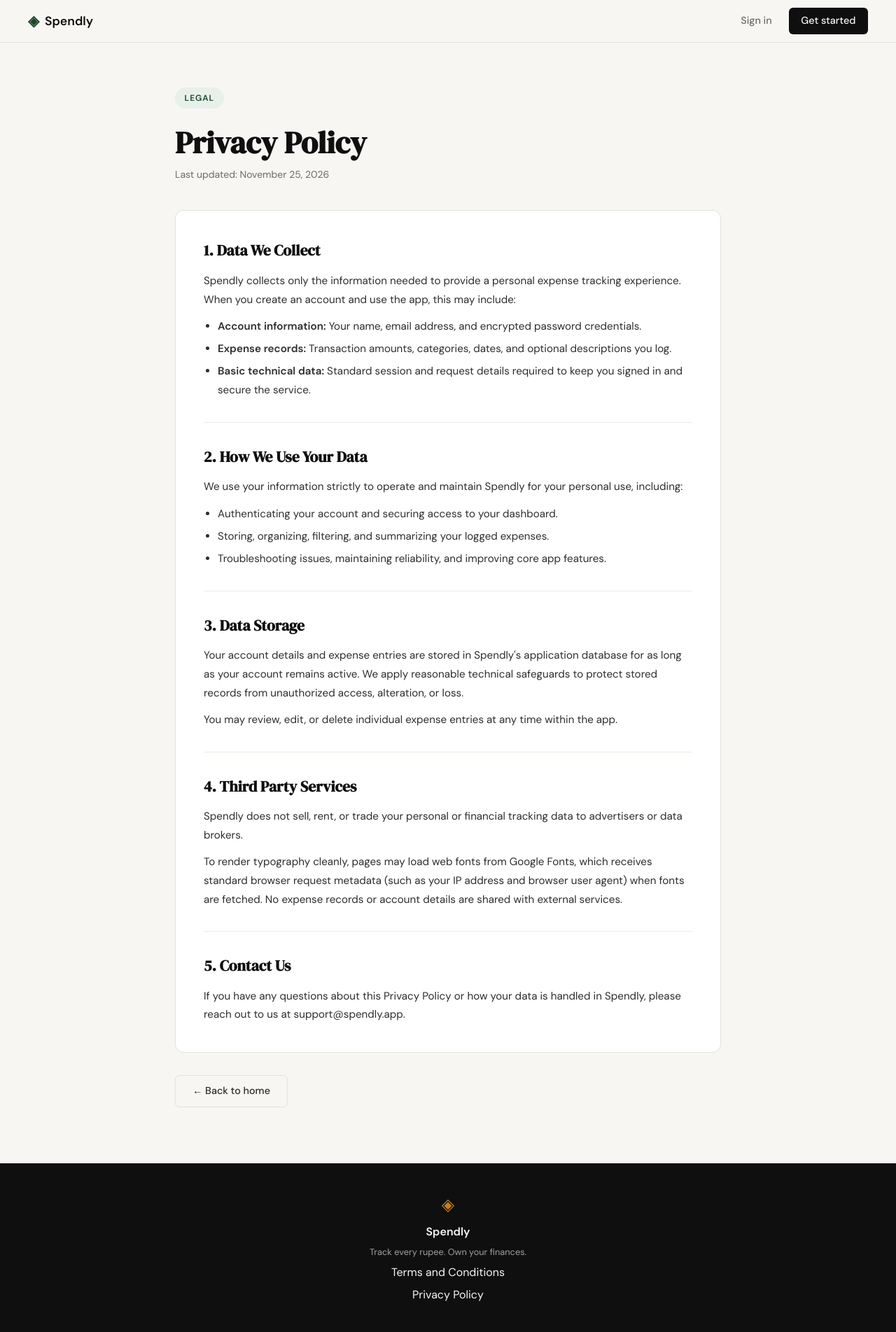
After one commit to pixelvector007/spendly, a Flask app: page /privacy in a window 1280 px wide. The commit adds this page. Shown: the whole page at 70% size. Run offline with Flask 3, Linux system fonts and the light colour scheme.

```diff
--- a/app.py
+++ b/app.py
@@ -25,6 +25,11 @@ def login():
 @app.route("/terms")
 def terms():
     return render_template("terms.html")
+
+
+@app.route("/privacy")
+def privacy():
+    return render_template("privacy.html")
 
 
 # ------------------------------------------------------------------ #
--- a/templates/base.html
+++ b/templates/base.html
@@ -35,7 +35,7 @@
             <span class="footer-name">Spendly</span>
             <p class="footer-copy">Track every rupee. Own your finances.</p>
             <a href="/terms">Terms and Conditions</a>
-            <a href="#">Privacy Policy</a>
+            <a href="/privacy">Privacy Policy</a>
 
         </div>
     </footer>
--- /dev/null
+++ b/templates/privacy.html
@@ -0,0 +1,85 @@
+{% extends "base.html" %}
+
+{% block title %}Privacy Policy — Spendly{% endblock %}
+
+{% block content %}
+
+<section class="legal-section">
+    <div class="legal-container">
+
+        <div class="legal-header">
+            <div class="hero-badge">Legal</div>
+            <h1 class="legal-title">Privacy Policy</h1>
+            <p class="legal-updated">Last updated: November 25, 2026</p>
+        </div>
+
+        <div class="legal-card">
+            <div class="legal-block">
+                <h2>1. Data We Collect</h2>
+                <p>
+                    Spendly collects only the information needed to provide a personal expense
+                    tracking experience. When you create an account and use the app, this may include:
+                </p>
+                <ul>
+                    <li><strong>Account information:</strong> Your name, email address, and encrypted password credentials.</li>
+                    <li><strong>Expense records:</strong> Transaction amounts, categories, dates, and optional descriptions you log.</li>
+                    <li><strong>Basic technical data:</strong> Standard session and request details required to keep you signed in and secure the service.</li>
+                </ul>
+            </div>
+
+            <div class="legal-block">
+                <h2>2. How We Use Your Data</h2>
+                <p>
+                    We use your information strictly to operate and maintain Spendly for your personal use, including:
+                </p>
+                <ul>
+                    <li>Authenticating your account and securing access to your dashboard.</li>
+                    <li>Storing, organizing, filtering, and summarizing your logged expenses.</li>
+                    <li>Troubleshooting issues, maintaining reliability, and improving core app features.</li>
+                </ul>
+            </div>
+
+            <div class="legal-block">
+                <h2>3. Data Storage</h2>
+                <p>
+                    Your account details and expense entries are stored in Spendly's application database
+                    for as long as your account remains active. We apply reasonable technical safeguards
+                    to protect stored records from unauthorized access, alteration, or loss.
+                </p>
+                <p>
+                    You may review, edit, or delete individual expense entries at any time within the app.
+                </p>
+            </div>
+
+            <div class="legal-block">
+                <h2>4. Third Party Services</h2>
+                <p>
+                    Spendly does not sell, rent, or trade your personal or financial tracking data
+                    to advertisers or data brokers.
+                </p>
+                <p>
+                    To render typography cleanly, pages may load web fonts from Google Fonts, which
+                    receives standard browser request metadata (such as your IP address and browser user
+                    agent) when fonts are fetched. No expense records or account details are shared with
+                    external services.
+                </p>
+            </div>
+
+            <div class="legal-block">
+                <h2>5. Contact Us</h2>
+                <p>
+                    If you have any questions about this Privacy Policy or how your data is handled in
+                    Spendly, please reach out to us at
+                    <a href="mailto:support@spendly.app">support@spendly.app</a>.
+                </p>
+            </div>
+        </div>
+
+        <div class="legal-back">
+            <a href="{{ url_for('landing') }}" class="btn-ghost">← Back to home</a>
+        </div>
+
+    </div>
+</section>
+
+{% endblock %}
```
